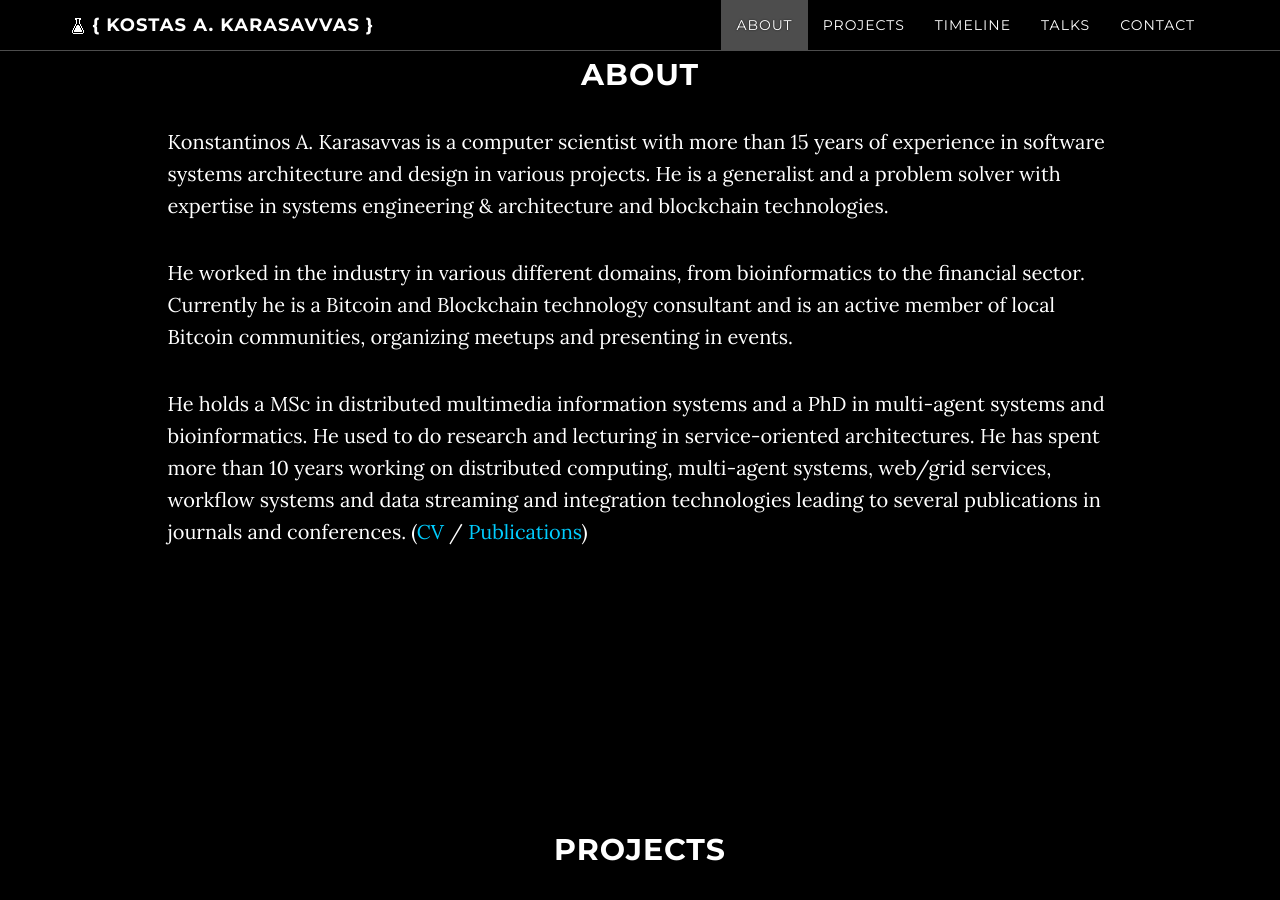
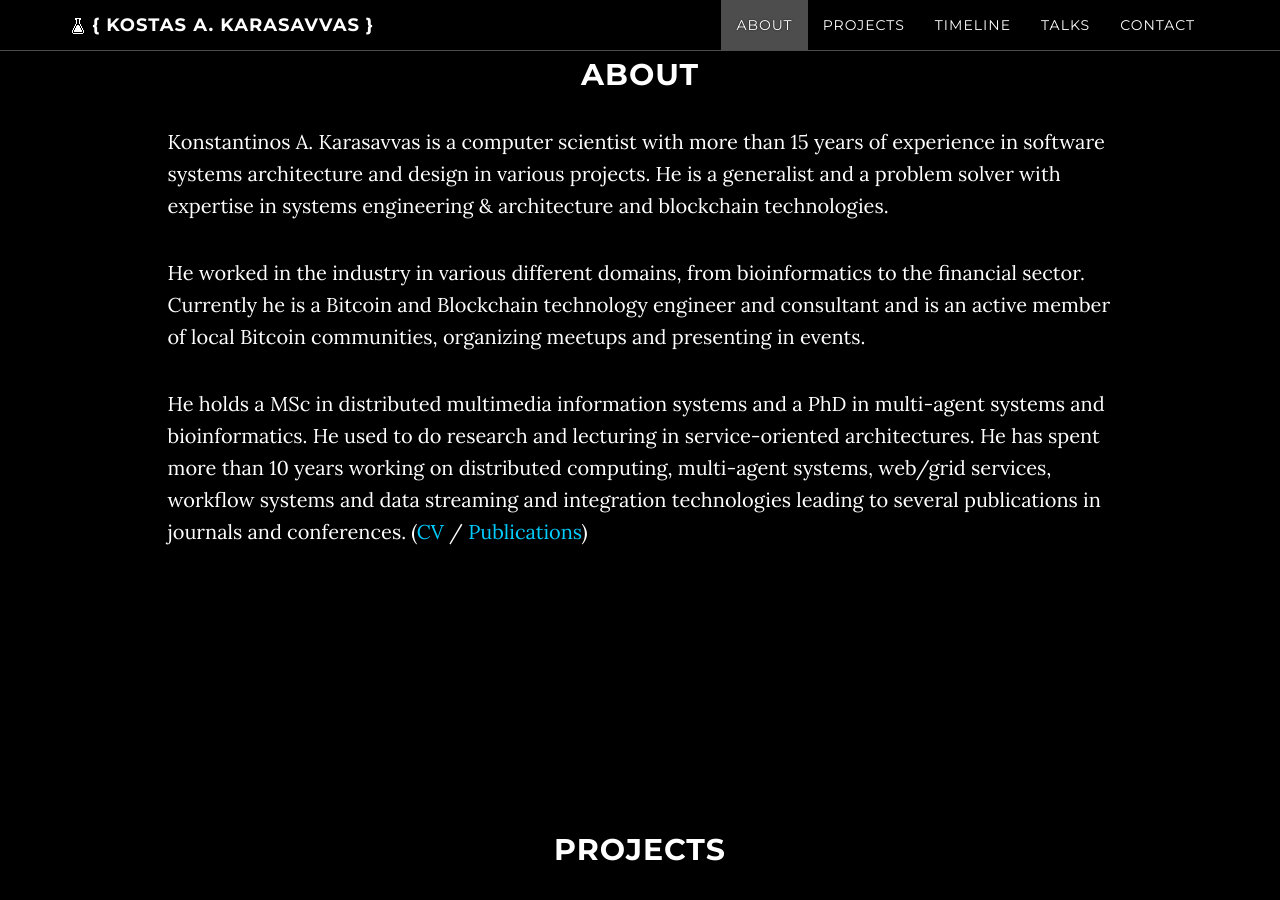
Before and after one commit to karask/karask.github.io, a Jekyll site: the page built from index.html, in a window 1280 px wide and 900 px high, scrolled down 1092 px. Built offline with Jekyll 4.4.1, drawn with Linux system fonts in a browser that asks for light colours; nearby versions of some CDN libraries; the list of posts is cut into pages by our own code; comment, search, counter and statistics services are not loaded; some of the changed text lies outside the part shown.

Commit message:
minor updates on certificate projects

```diff
--- a/_config.yml
+++ b/_config.yml
@@ -135,7 +135,7 @@
 events:
   - image: "/img/timeline/bitcoinConsultant.png"
     date: "Jan 2013 - Today"
-    description: "Bitcoin and Blockchain consultant and educator"
+    description: "Bitcoin and Blockchain engineer, consultant and educator"
   - image: "/img/timeline/softwareArchitecture.png"
     date: "Aug 2010 - Today"
     description: "Software architecture, design, engineering, management"
--- a/about.html
+++ b/about.html
@@ -7,7 +7,7 @@
 
 Konstantinos A. Karasavvas is a computer scientist with more than 15 years of experience in software systems architecture and design in various projects. He is a generalist and a problem solver with expertise in systems engineering & architecture and blockchain technologies.
 
-He worked in the industry in various different domains, from bioinformatics to the financial sector. Currently he is a Bitcoin and Blockchain technology consultant and is an active member of local Bitcoin communities, organizing meetups and presenting in events.
+He worked in the industry in various different domains, from bioinformatics to the financial sector. Currently he is a Bitcoin and Blockchain technology engineer and consultant and is an active member of local Bitcoin communities, organizing meetups and presenting in events.
 
 He holds a MSc in distributed multimedia information systems and a PhD in multi-agent systems and bioinformatics. He used to do research and lecturing in service-oriented architectures. He has spent more than 10 years working on distributed computing, multi-agent systems, web/grid services, workflow systems and data streaming and integration technologies leading to several publications in journals and conferences. ([CV](/assets/KarasavvasCV.pdf) / [Publications](/assets/publications.pdf))
 
--- a/projects.html
+++ b/projects.html
@@ -10,7 +10,7 @@
 <h3 style="text-align: center;" markdown="1">Current</h3>
 
 <h4>BLOCKCHAIN CERTIFICATES</h4>
-Working on two major open source blockchain certificates projects; one was the first of its kind from the University of Nicosia and is available [here](https://github.com/UniversityOfNicosia/blockchain-certificates) and a newer from MIT that is available [here](https://github.com/blockchain-certificates). Both aim to provide a uniform way of issuing certificates and credentials on blockchains. Currently, only Bitcoin is supported but the infrastructure exists for other platforms. I am also creating a library ([Blockchain-Proofs](https://github.com/karask/blockchain-proofs)) to allow blockchain certificates validation which currently supports [Chainpoint v2](http://www.chainpoint.org/) but might incorporate/wrap others in the future (e.g. [OpenTimestamps](https://github.com/opentimestamps)).
+Working on two major open source blockchain certificates projects; one was the first of its kind from the University of Nicosia and is available [here](https://github.com/UniversityOfNicosia/blockchain-certificates) and a newer from MIT that is available [here](https://github.com/blockchain-certificates). Both aim to provide a uniform way of issuing certificates and credentials on blockchains. Currently, only Bitcoin is supported but the infrastructure exists for other platforms. Also created a library ([Blockchain-Proofs](https://github.com/karask/blockchain-proofs)) to allow blockchain certificates validation which currently supports [Chainpoint v2](http://www.chainpoint.org/) but might incorporate/wrap others in the future (e.g. [OpenTimestamps](https://github.com/opentimestamps)).
 
 <h4>RAISING BLOCKCHAIN TECHNOLOGY AWARENESS</h4>
 
```
